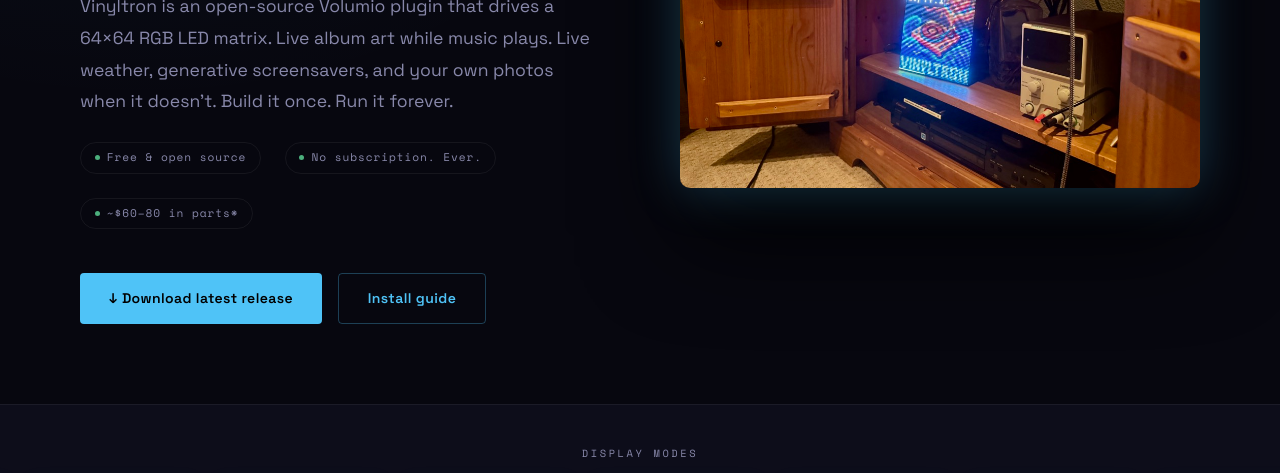
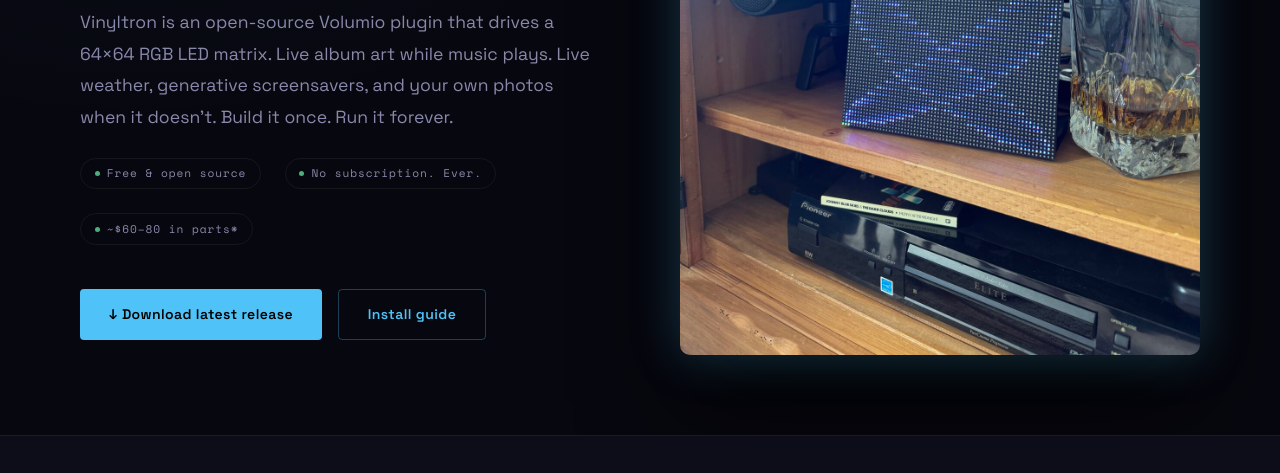
Before and after one commit to emuck/vinyltron, a plain HTML site: page index.html in a window 1280 px wide. Shown: the part 466-939 px from the top of the page. Drawn offline with nearby package versions, Linux system fonts and the light colour scheme.

Commit message:
Add two new hardware photos; replace duplicate hero/photo-manager image
- vinyltron-lissajous.jpg: Lissajous screensaver in cabinet context → hero
- vinyltron-album-art.jpg: album art playing with progress bar → photo manager section
Both resized to 1200px wide at 85% quality from original HEIC.

```diff
--- a/index.html
+++ b/index.html
@@ -690,8 +690,8 @@
   </div>
   <div class="hero-media">
     <img
-      src="docs/images/vinyltron.jpg"
-      alt="Vinyltron glowing inside a media cabinet alongside high-end audio equipment">
+      src="docs/images/vinyltron-lissajous.jpg"
+      alt="Vinyltron showing a Lissajous screensaver on a shelf between a whiskey decanter and headphones, Pioneer receiver below">
   </div>
 </div>
 
@@ -885,7 +885,7 @@
       </ul>
     </div>
     <div class="media-wrap glow-blue">
-      <img src="docs/images/vinyltron.jpg" alt="Vinyltron in a media cabinet showing the idle Vinyltron logo">
+      <img src="docs/images/vinyltron-album-art.jpg" alt="Vinyltron showing album art with a progress bar, Pioneer receiver and decanter visible on the shelf">
     </div>
   </div>
 </section>
```
Also changed, not shown: docs/images/vinyltron-album-art.jpg (added), docs/images/vinyltron-lissajous.jpg (added).
